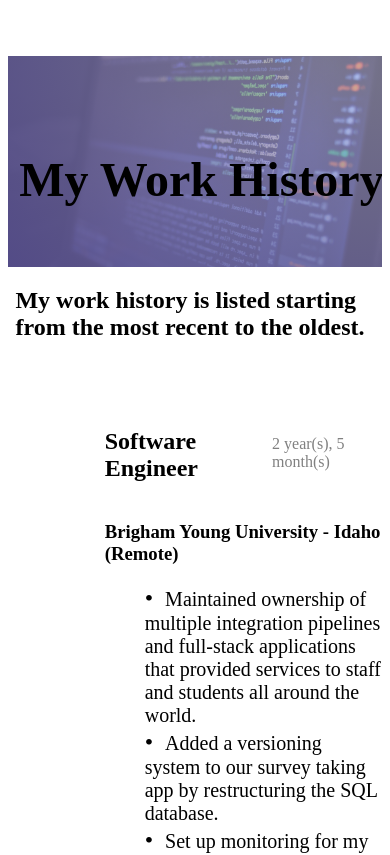
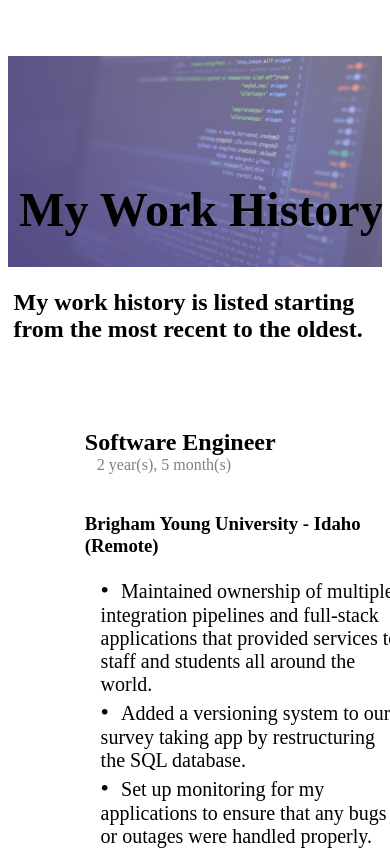
Before and after one commit to durid-ah/durid-ah.github.io, a Next.js app: page /resume in a window 390 px wide. Shown: the top 855 px of the page. Built offline with nearby package versions, Linux system fonts and the light colour scheme.

Commit message:
more responsive changes to the resume page

```diff
--- a/component/project_components/project_card/project_card.module.css
+++ b/component/project_components/project_card/project_card.module.css
@@ -6,9 +6,11 @@
    padding-left: 2%;
    padding-right: 2%;
    margin-bottom: 2%;
+   border: 2px;
 }
 
 .currentProject h3 {
+   color: var(--headers);
    font-size: 1.7rem;
 }
 
--- a/component/resume_components/job_card/job_card.module.css
+++ b/component/resume_components/job_card/job_card.module.css
@@ -35,7 +35,7 @@
 
 /* The actual content */
 .content {
-   padding: 20px 30px;
+   padding: 5%;
    background-color: white;
    position: relative;
    border-radius: 0 2px 2px 2px;
@@ -45,11 +45,13 @@
    color: var(--headers);
    display: inline-flex;
    align-items: baseline;
+   flex-wrap: wrap;
 }
 
 .content ul {
    font-size: 1.25rem;
    list-style: none;
+   padding-left: 5%;
 }
 
 .content ul li::before {
--- a/component/resume_components/job_card/job_card.tsx
+++ b/component/resume_components/job_card/job_card.tsx
@@ -9,7 +9,7 @@ export default function JobCard({position, company, location, descriptions, star
    const [timeDiff, _] = useState(new TimeDiff(new Date(startDate), parsedEndDate))
 
    return (
-         <div className={styles.container}>
+      <div className={styles.container}>
          <div className={styles.content}>
             <h2> <span>{position}</span> <span className={styles.time}>{timeDiff.toString()}</span></h2>
             <h3>{company} ({location})</h3>
--- a/component/shared_components/title_section/title_section.module.css
+++ b/component/shared_components/title_section/title_section.module.css
@@ -9,6 +9,8 @@
 }
 
 .imageOverlay {
+   display: flex;
+   align-items: center;
    position: absolute;
    top: 0;
    background: radial-gradient(at 100% -25%,#b9b5dd99 20%, hsl(248, 32%, 40%));
--- a/styles/Projects.module.css
+++ b/styles/Projects.module.css
@@ -6,7 +6,7 @@
 }
 
 .mainProject {
-   margin-bottom: 5%;
+   padding: 1%;
 }
 
 .main h2 {
@@ -14,6 +14,11 @@
    color: var(--headers);
    background-color: white;
    padding: 1% 2%;
+   border-radius: 2px;
+}
+
+.projectList {
+   padding: 1%;
 }
 
 .projectDescription {
--- a/styles/Resume.module.css
+++ b/styles/Resume.module.css
@@ -13,7 +13,7 @@
 .timeline {
    position: relative;
    max-width: 1200px;
-   margin: 0 5% 0 5%;
+   margin: 0 3% 0 3%;
 }
 
 /* The actual timeline (the vertical ruler) */
@@ -29,6 +29,6 @@
 .intro {
    background-color: white;
    margin-bottom: 3%;
-   padding-left: 2%;
+   padding: 0.5% 1.5%;
    display: flex;
 }
```
